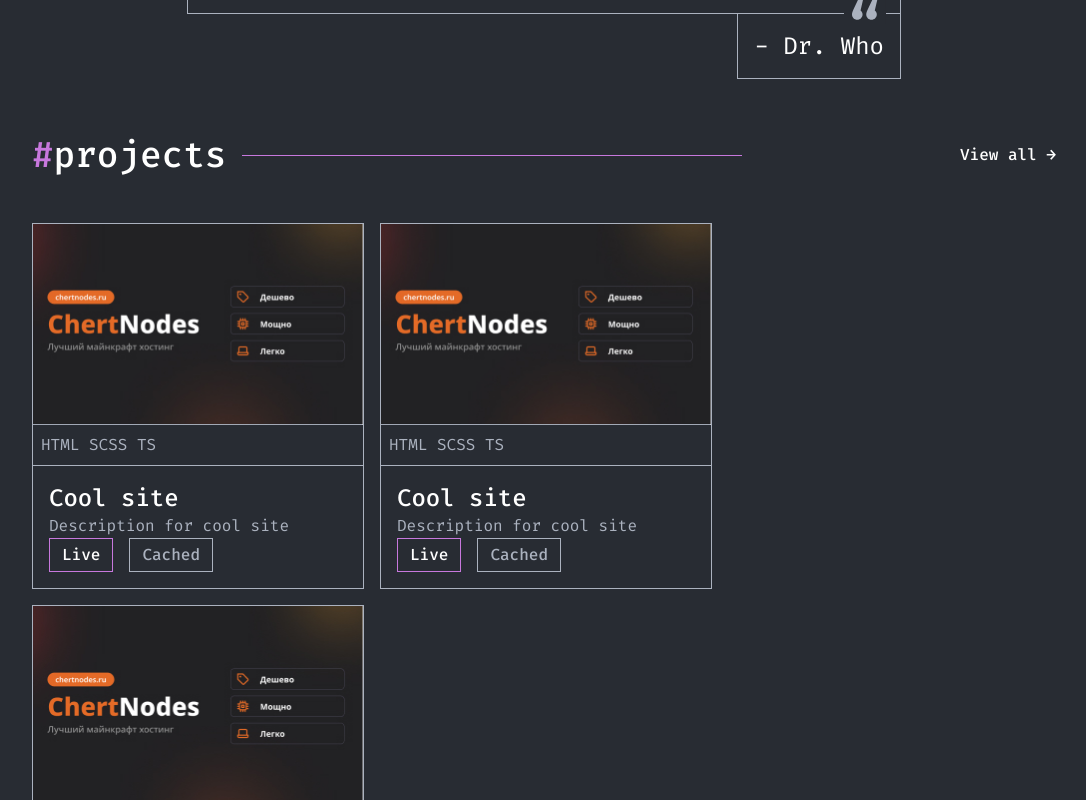
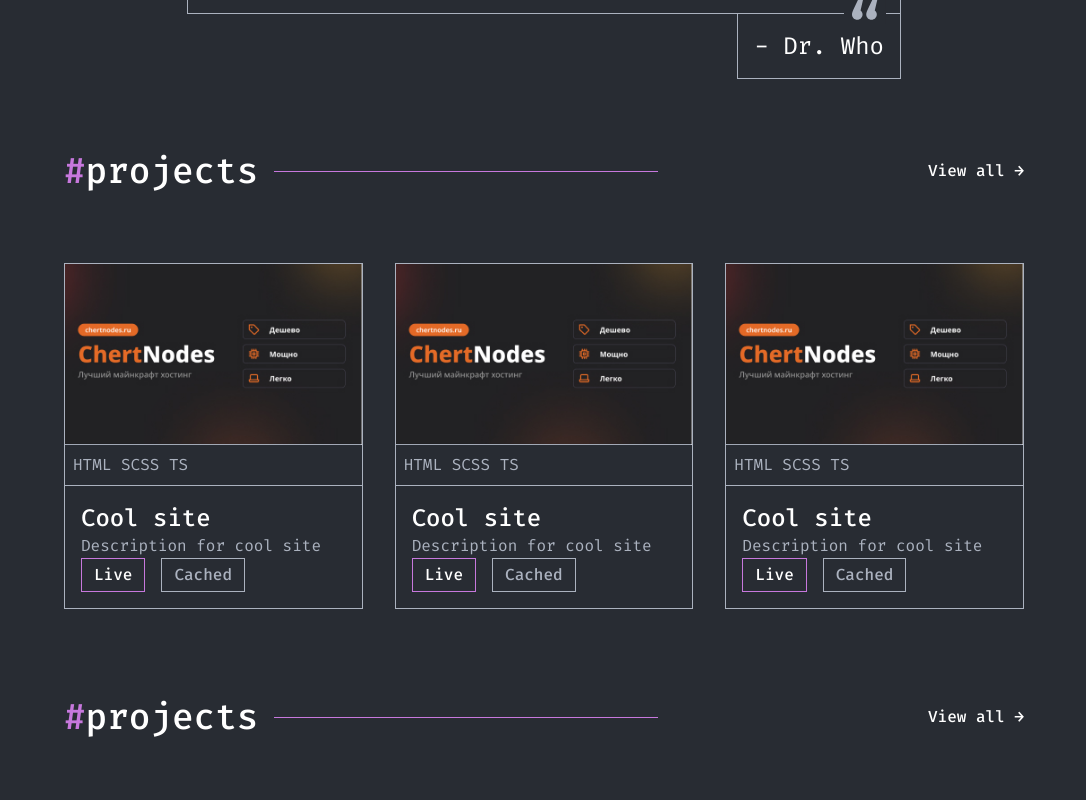
Before and after one commit to Pavel-Horol/portfolio, a React (Vite) app: page / in a window 1280 px wide. Shown: the part 700-1500 px from the top of the page, without its empty margins (96-1182 px from the left). Built offline with nearby package versions, Linux system fonts and the light colour scheme.

Commit message:
project section, animate on scrole - done

```diff
--- a/package.json
+++ b/package.json
@@ -14,6 +14,7 @@
     "framer-motion": "^11.3.23",
     "react": "^18.3.1",
     "react-dom": "^18.3.1",
+    "react-intersection-observer": "^9.13.0",
     "react-router-dom": "^6.26.0"
   },
   "devDependencies": {
--- /dev/null
+++ b/src/components/AnimateOnScroll.tsx
@@ -0,0 +1,49 @@
+import React from 'react';
+import { motion } from 'framer-motion';
+import {useInView} from "react-intersection-observer";
+
+const fromBottom = {
+    hidden: { opacity: 0, y: 50 },
+    visible: { opacity: 1, y: 0 },
+};
+const fromTop = {
+    hidden: { opacity: 0, y: -70 },
+    visible: { opacity: 1, y: 0 },
+};
+const fromLeft = {
+    hidden: { opacity: 0, x: -100 },
+    visible: { opacity: 1, x: 0 },
+};
+const fromRight = {
+    hidden: { opacity: 0, x: 100 },
+    visible: { opacity: 1, x: 0 },
+};
+const variants = {
+    'top': fromTop,
+    'bottom': fromBottom,
+    'left': fromLeft,
+    'right': fromRight
+}
+
+interface AnimateOnScrollProps { children: React.ReactNode, variant?: 'top' | 'bottom' | 'left' | 'right' }
+
+const AnimateOnScroll: React.FC<AnimateOnScrollProps> = ({ children, variant = 'bottom' }) => {
+    const { ref, inView } = useInView({
+        triggerOnce: true,
+        threshold: 0.3,
+    });
+
+    return (
+        <motion.div
+            ref={ref}
+            initial="hidden"
+            animate={inView ? "visible" : "hidden"}
+            variants={variants[variant]}
+            transition={{ duration: 0.6, ease: "easeOut" }}
+        >
+            {children}
+        </motion.div>
+    );
+};
+
+export default AnimateOnScroll;
--- a/src/components/ProjectSection.tsx
+++ /dev/null
@@ -1,21 +0,0 @@
-import {Project} from "./Project.tsx";
-import SectionDivide from "./SectionDivide.tsx";
-import {Link} from "react-router-dom";
-
-const ProjectSection = () => {
-    return (
-        <div>
-            <div className="flex flex-row justify-between ">
-                <SectionDivide sectionName={"projects"} width={500}/>
-                <div className="text-center text-white font-medium pt-2"><Link to="/projects">View all →</Link></div>
-            </div>
-            <div className="flex flex-wrap gap-4 mx-auto">
-                <Project/>
-                <Project/>
-                <Project/>
-            </div>
-        </div>
-    );
-};
-
-export default ProjectSection;
--- a/src/components/SectionDivide.tsx
+++ b/src/components/SectionDivide.tsx
@@ -1,16 +1,16 @@
 
 interface SectionDivideProps {
     sectionName: string
-    width: number
+    width?: number
 }
 
-const SectionDivide = ({sectionName="Section name", width = 500}: SectionDivideProps) => {
+const SectionDivide = ({sectionName="Section name", width}: SectionDivideProps) => {
     return (
         <div className="flex flex-row items-center mb-12">
             <h2 className="text-center text-4xl font-medium text-white mr-4"><span className="text-primary">#</span>{sectionName}</h2>
             <div
-                className={`h-px bg-primary`}
-                style={{width: `${width}px`}}
+                className={`h-px sm:w-32 md:w-52 lg:w-96 bg-primary `}
+                style={{width: width ? width + 'px' : ''}}
             ></div>
         </div>
     );
--- a/src/pages/Home.tsx
+++ b/src/pages/Home.tsx
@@ -1,11 +1,24 @@
-import {HeroSection} from "../components/HeroSection.tsx";
-import ProjectSection from "../components/ProjectSection.tsx";
+import {HeroSection} from "../sections/HeroSection.tsx";
+import ProjectSection from "../sections/ProjectSection.tsx";
+import AnimateOnScroll from "../components/AnimateOnScroll.tsx";
 
 const Home = () => {
+
     return (
         <div className="flex flex-col gap-14">
             <HeroSection/>
-            <ProjectSection/>
+                <AnimateOnScroll>
+                    <ProjectSection/>
+                </AnimateOnScroll>
+            <AnimateOnScroll variant={"left"}>
+                <ProjectSection/>
+            </AnimateOnScroll>
+            <AnimateOnScroll variant={"right"}>
+                <ProjectSection/>
+            </AnimateOnScroll>
+            <AnimateOnScroll variant={"top"}>
+                <ProjectSection/>
+            </AnimateOnScroll>
         </div>
     );
 };
--- a/src/components/HeroSection.tsx
+++ b/src/sections/HeroSection.tsx
@@ -1,6 +1,6 @@
 import { motion } from "framer-motion";
-import Portrait from "./Portrait.tsx";
-import Quote from "./Quote.tsx";
+import Portrait from "../components/Portrait.tsx";
+import Quote from "../components/Quote.tsx";
 const fadeInUp = {
     hidden: { opacity: 0, y: 50 },
     show: { opacity: 1, y: 0 },
--- /dev/null
+++ b/src/sections/ProjectSection.tsx
@@ -0,0 +1,21 @@
+import {Project} from "../components/Project.tsx";
+import SectionDivide from "../components/SectionDivide.tsx";
+import {Link} from "react-router-dom";
+
+const ProjectSection = () => {
+    return (
+        <div className="mx-auto max-w-2xl px-4 py-4 sm:px-6  lg:max-w-7xl lg:px-8">
+            <div className="flex flex-row justify-between w-full">
+                <SectionDivide sectionName={"projects"}/>
+                <div className="text-center text-white font-medium pt-2"><Link to="/projects">View all →</Link></div>
+            </div>
+            <div className="mt-6 grid max-sm:justify-items-center grid-cols-1 gap-x-6 gap-y-10 sm:grid-cols-2 lg:grid-cols-3 xl:gap-x-8">
+                <Project/>
+                <Project/>
+                <Project/>
+            </div>
+        </div>
+    );
+};
+
+export default ProjectSection;
```
Also changed, not shown: 1 other file (tests, documents, lock files or other folders).
